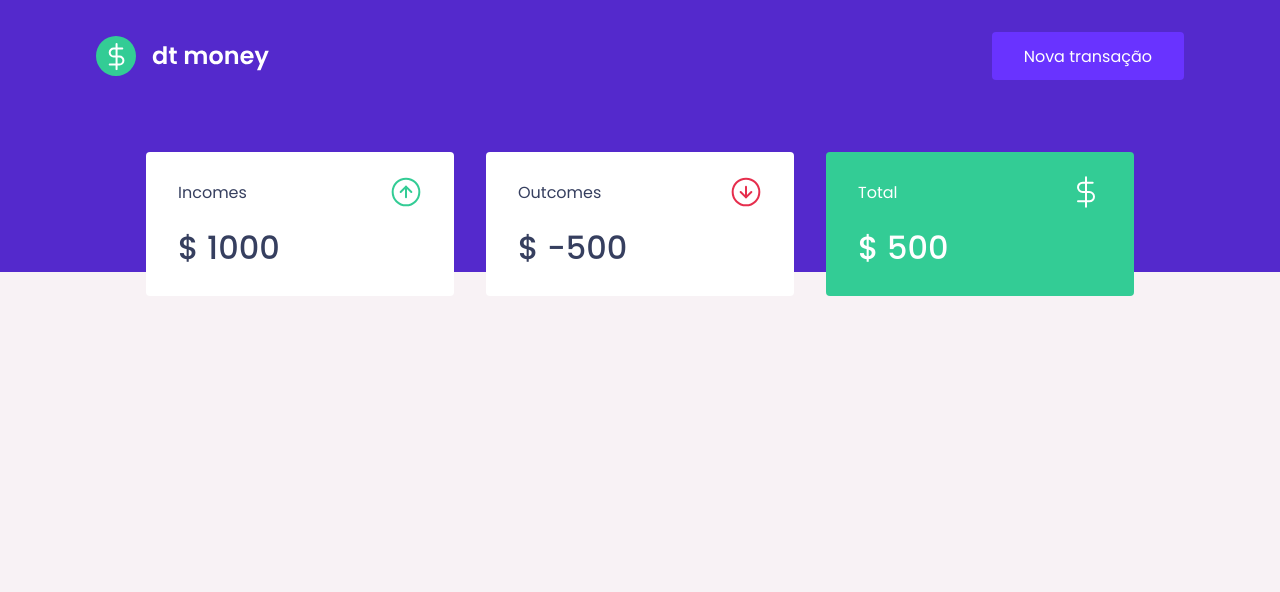
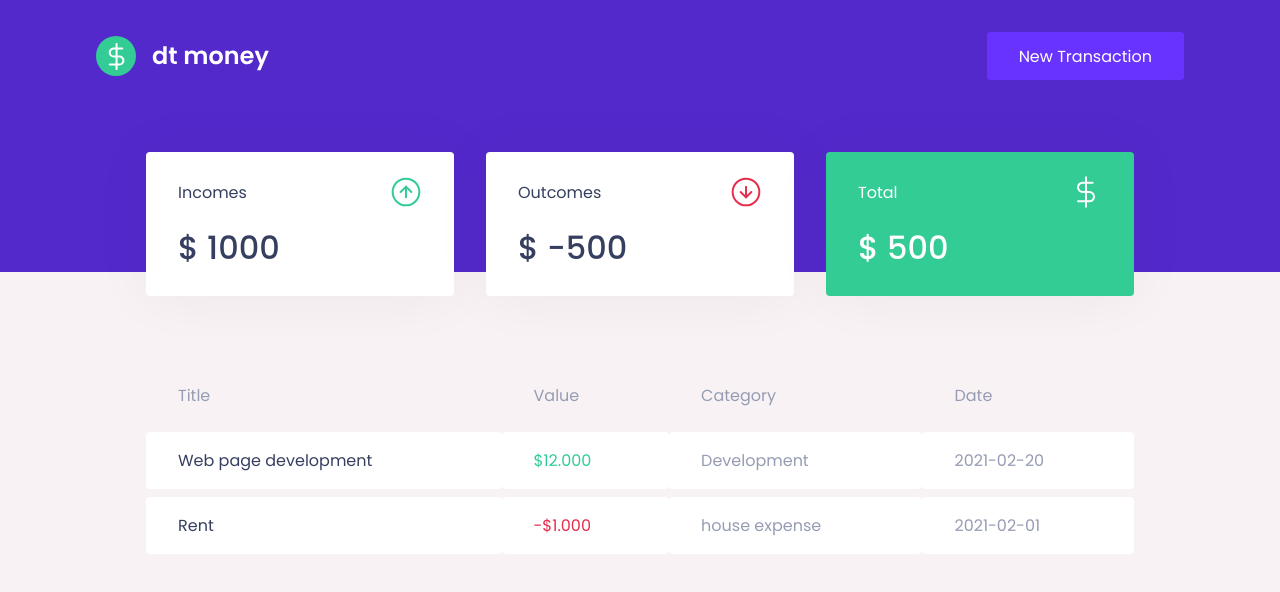
Before and after one commit to franciscoeymardneto/ntmoney, a React app: page / in a window 1280 px wide. Shown: the top 592 px of the page. Built offline with nearby package versions, Linux system fonts and the light colour scheme.

Commit message:
feat: create transactions table component

```diff
--- a/src/components/Dashboard/Dashboard.tsx
+++ b/src/components/Dashboard/Dashboard.tsx
@@ -1,9 +1,11 @@
 import { Summary } from '../Summary'
+import { TransactionsTable } from '../TransactionsTable/TransactionsTable'
 import { Container } from './styles'
 export function Dashboard() {
   return (
     <Container>
       <Summary/>
+      <TransactionsTable/>
     </Container>
   )
 }
--- a/src/components/Header/index.tsx
+++ b/src/components/Header/index.tsx
@@ -7,7 +7,7 @@ export function Header() {
     <Container>
       <Content>
         <img src={logoImg} alt="nt money"/>
-        <button type='button'>Nova transação</button>
+        <button type='button'>New Transaction</button>
       </Content>
     </Container>
   )
--- a/src/components/Summary/styles.ts
+++ b/src/components/Summary/styles.ts
@@ -11,6 +11,7 @@ export const Container = styled.div`
     padding: 1.5rem 2rem;
     border-radius: 0.25rem;
     color: var(--text-title);
+    box-shadow: 0 0 60px rgba(0, 0, 0, 0.05);
 
     header {
       display: flex;
--- /dev/null
+++ b/src/components/TransactionsTable/TransactionsTable.tsx
@@ -0,0 +1,34 @@
+import { Container } from "./styles";
+
+export function TransactionsTable(){
+  return(
+    <Container>
+      <table>
+        <thead>
+          <tr>
+            <th>Title</th>
+            <th>Value</th>
+            <th>Category</th>
+            <th>Date</th>
+          </tr>
+        </thead>
+
+        <tbody>
+          <tr>
+            <td>Web page development</td>
+            <td className='deposit'>$12.000</td>
+            <td>Development</td>
+            <td>2021-02-20</td>
+          </tr>
+          <tr>
+            <td>Rent</td>
+            <td className='withdraw'>-$1.000</td>
+            <td>house expense</td>
+            <td>2021-02-01</td>
+          </tr>
+
+        </tbody>
+      </table>
+    </Container>
+  )
+}
--- /dev/null
+++ b/src/components/TransactionsTable/styles.ts
@@ -0,0 +1,39 @@
+import styled from 'styled-components'
+
+export const Container = styled.div`
+  margin-top: 4rem;
+
+  table{
+    width:100%;
+    border-spacing: 0 0.5rem;
+
+    th{
+      color: var(--text-body);
+      font-weight: 400;
+      padding: 1rem 2rem;
+      text-align: left;
+      line-height: 1.5rem;
+    }
+
+    td {
+      padding: 1rem 2rem;
+      border: 0;
+      background: var(--shape);
+      color: var(--text-body);
+      border-radius: 0.25rem;
+
+      &:first-child{
+        color: var(--text-title)
+      }
+
+      &.deposit{
+        color: var(--green);
+      }
+
+      &.withdraw{
+        color: var(--red);
+      }
+    }
+
+  }
+`
```
